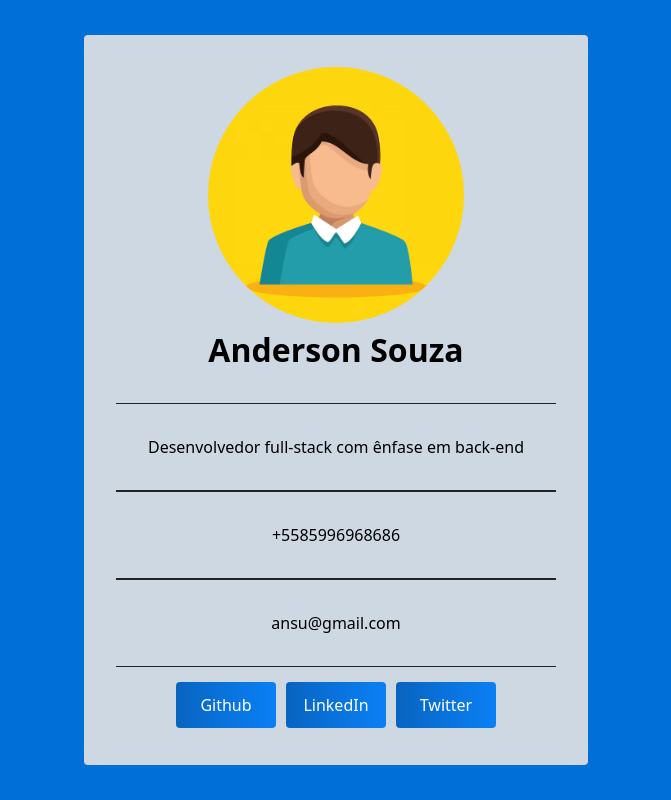
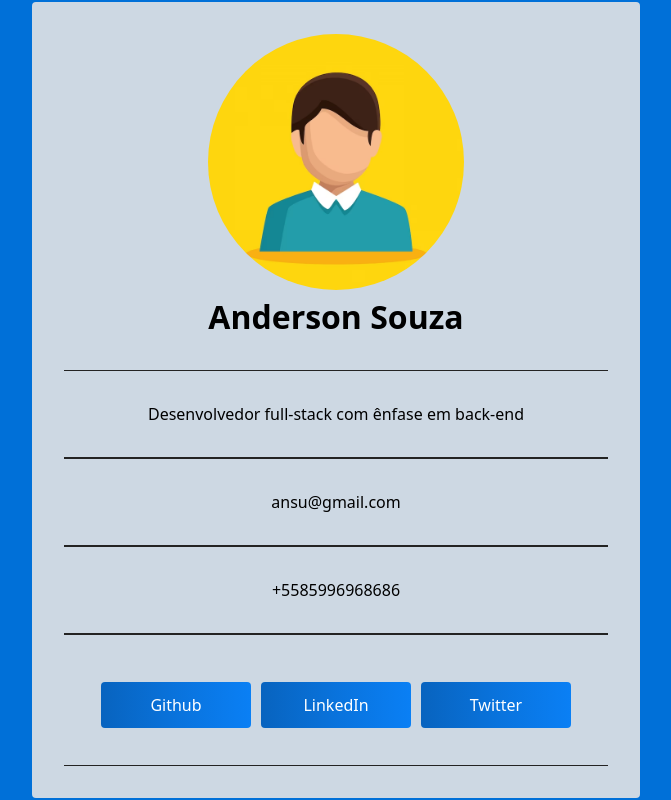
Before and after one commit to GE-ASDF/react-card-profile, a React (Vite) app: page / in a window 1280 px wide. Shown: the whole page, without its empty margins (304-975 px from the left). Built offline with nearby package versions, Linux system fonts and the light colour scheme.

Commit message:
Adicionando composição de componentes

```diff
--- a/src/App.jsx
+++ b/src/App.jsx
@@ -1,4 +1,4 @@
-import Card from "./Components/Card/Card";
+import Card from "./Components/Card";
 import style from "./styles/App.module.css";
 import ansu from "./assets/profile.avif";
 
@@ -8,11 +8,13 @@ export default function App(){
     avatar: ansu,
     bio:'Desenvolvedor full-stack com ênfase em back-end',
     contacts:{
+      email:'ansu@gmail.com',
+      phone:"+5585996968686",
+    },
+    social:{
       github:{link:'https://github.com/GE-ASDF', text:'Github'},
       linkedin:{link:'https://www.linkedin.com/in/anderson-souza-20b732112/', text:'LinkedIn'},
       twitter:{link:'', text:'Twitter'},
-      email:'ansu@gmail.com',
-      phone:"+5585996968686",
     }
   }
   return (
--- a/src/Components/Card/Card.jsx
+++ /dev/null
@@ -1,29 +0,0 @@
-import style from "./style.module.css";
-import LinkButton from "../LinkButton/LinkButton";
-
-export default function Card({info}){
-    return (
-        <>
-            <div className={style.card}>
-                <div className={style.cardImage}>
-                    <img src={info.avatar} alt="Imagem do perfil" />
-                    <h1 className={style.bigTitle}>{info.name}</h1>
-                </div>
-                <div className={`${style.bio} ${style.separator}`}>
-                    {info.bio}
-                </div>
-                <div className={`${style.separator}`}>
-                    {info.contacts.phone}
-                </div>
-                <div className={`${style.separator}`}>
-                    {info.contacts.email}
-                </div>
-                <div className={style.socialMedia}>
-                    <LinkButton link={info.contacts.github.link} text={info.contacts.github.text}/>
-                    <LinkButton link={info.contacts.linkedin.link} text={info.contacts.linkedin.text}/>
-                    <LinkButton link={info.contacts.twitter.link} text={info.contacts.twitter.text}/>
-                </div>
-            </div>
-        </>
-    )
-}
--- /dev/null
+++ b/src/Components/Card/ProfileSection/index.jsx
@@ -0,0 +1,9 @@
+import style from "./style.module.css";
+
+export default function ProfileSection(props){
+    return (
+        <div className={style.wrapper}>
+            {props.children}
+        </div>
+    )
+}
--- /dev/null
+++ b/src/Components/Card/ProfileSection/style.module.css
@@ -0,0 +1,6 @@
+.wrapper{
+    border-top: 1px solid #232323;
+    border-bottom: 1px solid #232323;
+    padding:2rem;
+    text-align: center;
+}
--- /dev/null
+++ b/src/Components/Card/index.jsx
@@ -0,0 +1,40 @@
+import style from "./style.module.css";
+import LinkButton from "../LinkButton";
+import Title from "../Title";
+import ProfileSection from "./ProfileSection";
+
+function HandlerContacts(contact){
+    return (
+        <ProfileSection> {contact} </ProfileSection>
+    )
+}
+
+export default function Card({info}){
+    let keysContacts = Object.keys(info.contacts);
+
+    return (
+        <>
+            <div className={style.card}>
+                <div className={style.cardImage}>
+                    <img src={info.avatar} alt="Imagem do perfil" />
+                    <Title>
+                        {info.name}
+                    </Title>
+                </div>
+
+                <ProfileSection >
+                    {info.bio}
+                </ProfileSection>
+
+                {keysContacts.map(key => HandlerContacts(info.contacts[key]))}
+                <ProfileSection>
+                    <div className={style.socialMedia}>
+                        <LinkButton link={info.social.github.link}>{info.social.github.text}</LinkButton>
+                        <LinkButton link={info.social.linkedin.link}>{info.social.linkedin.text}</LinkButton>
+                        <LinkButton link={info.social.twitter.link}>{info.social.twitter.text}</LinkButton>
+                    </div>
+                </ProfileSection>
+            </div>
+        </>
+    )
+}
--- a/src/Components/Card/style.module.css
+++ b/src/Components/Card/style.module.css
@@ -17,23 +17,10 @@
     height: 16rem;
 }
 
-.bigTitle{
-    font-size: 2rem;
-    transition: all 0.3s ease;
-}
 
-.separator{
-    border-top: 1px solid #232323;
-    border-bottom: 1px solid #232323;
-    padding:2rem;
-    text-align: center;
-}
 .socialMedia{
     display: flex;
     /* flex-direction: column; */
     justify-content: center;
     margin-top: 10px;
 }
-.bigTitle:hover{
-    color:#ff4d00;
-}
--- a/src/Components/LinkButton/LinkButton.jsx
+++ /dev/null
@@ -1,7 +0,0 @@
-import style from "./style.module.css";
-
-export default function LinkButton({link, text}){
-    return (
-        <a className={style.linkButton} href={link}>{text}</a>
-    )
-}
--- /dev/null
+++ b/src/Components/LinkButton/index.jsx
@@ -0,0 +1,9 @@
+import style from "./style.module.css";
+
+export default function LinkButton(props){
+    return (
+        <a className={style.linkButton} href={props.link}>
+            {props.children}
+        </a>
+    )
+}
--- a/src/Components/LinkButton/style.module.css
+++ b/src/Components/LinkButton/style.module.css
@@ -5,7 +5,7 @@
     color:#fff;
     border-radius: 0.25rem;
     margin:5px;
-    width:100px;
+    width:150px;
     text-align: center;
     transition: all 0.3s ease-in;
 }
--- /dev/null
+++ b/src/Components/Title/index.jsx
@@ -0,0 +1,9 @@
+import style from "./style.module.css";
+
+export default function Title(props){
+    return (
+        <h1 className={style.bigTitle}>
+            {props.children}
+        </h1>
+    )
+}
--- /dev/null
+++ b/src/Components/Title/style.module.css
@@ -0,0 +1,7 @@
+.bigTitle{
+    font-size: 2rem;
+    transition: all 0.3s ease;
+}
+.bigTitle:hover{
+    color:#ff4d00;
+}
```
